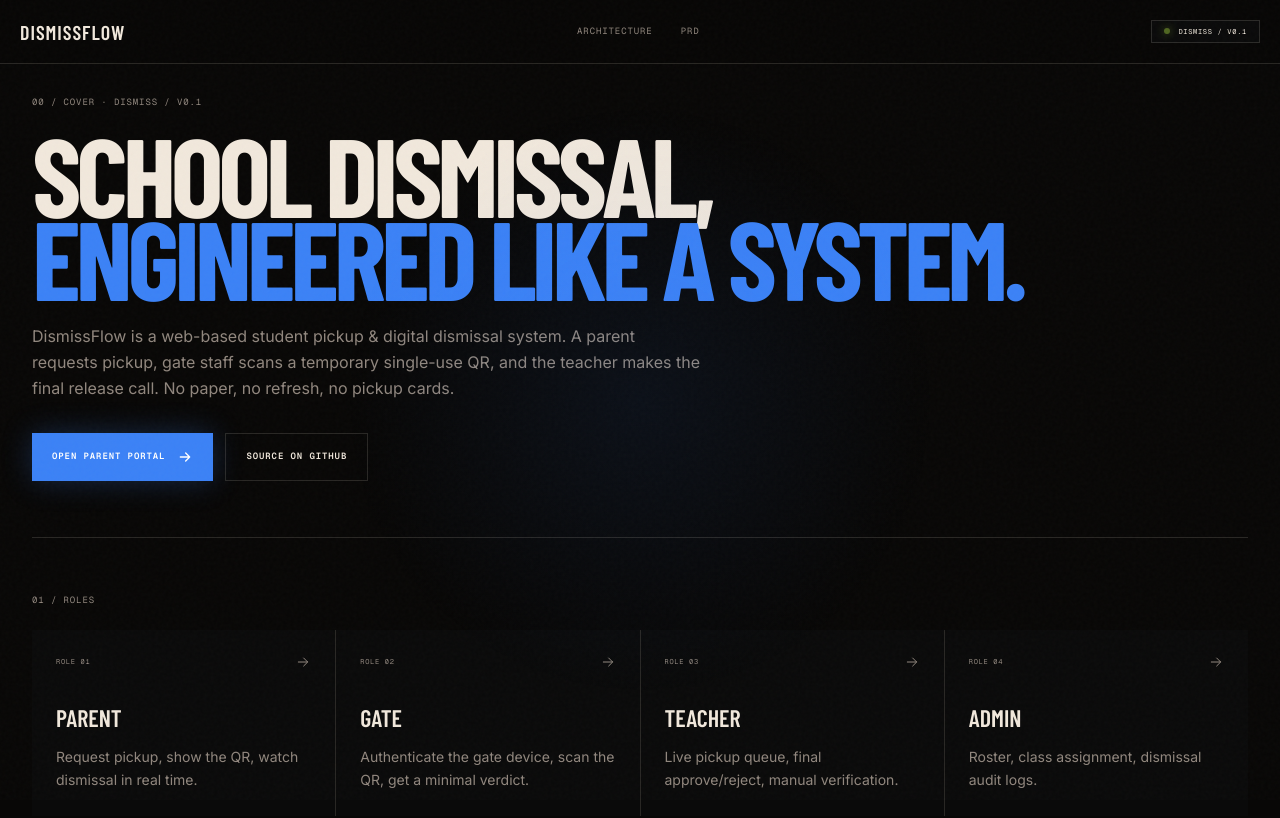
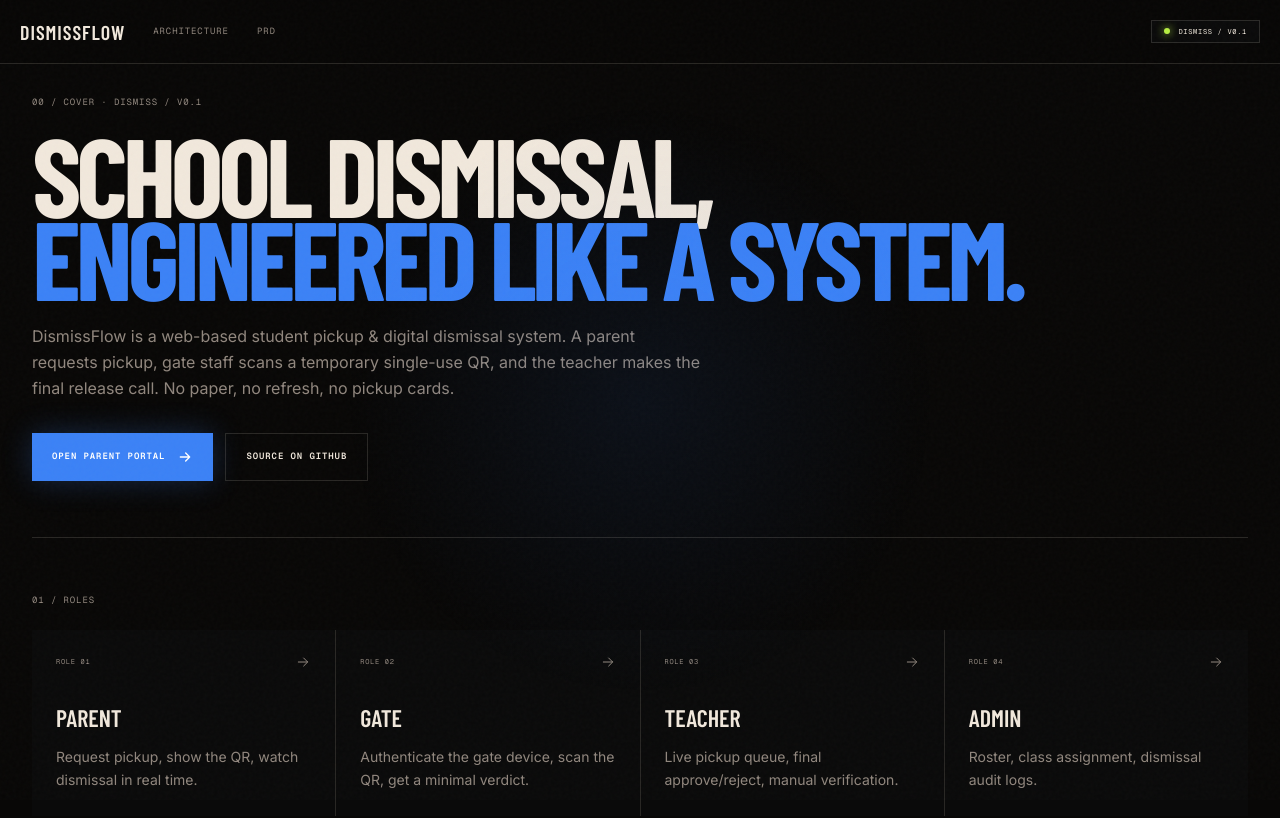
Before and after one commit to risuhfoundry/DismissFlow-EPS, a Next.js app: page / in a window 1280 px wide. Shown: the top 818 px of the page. Built offline with nearby package versions, Linux system fonts and the light colour scheme; a web font is replaced by a local one.

Commit message:
feat(ui): improve navigation and accessibility

```diff
--- a/app/globals.css
+++ b/app/globals.css
@@ -19,6 +19,17 @@
   ::selection {
     background: #3b82f6;
     color: #ffffff;
+  }
+
+  /* Visible keyboard focus for non-button controls (buttons carry their own
+     ring via the Button component). Outlined controls (inputs, links) get a
+     blue hairline so keyboard users can see where focus is. */
+  input:focus-visible,
+  a:focus-visible,
+  [role="button"]:focus-visible,
+  summary:focus-visible {
+    outline: 2px solid rgba(59, 130, 246, 0.65);
+    outline-offset: 2px;
   }
 
   /* Thin mono scrollbar — Kernel-style. */
--- a/components/ui/Icon.tsx
+++ b/components/ui/Icon.tsx
@@ -11,7 +11,9 @@ type IconName =
   | "car"
   | "history"
   | "settings"
-  | "scan";
+  | "scan"
+  | "menu"
+  | "close";
 
 const PATHS: Record<IconName, JSX.Element> = {
   "arrow.right": <path d="M5 12h14M13 6l6 6-6 6" />,
@@ -74,7 +76,15 @@ const PATHS: Record<IconName, JSX.Element> = {
       <path d="M7 21H5a2 2 0 0 1-2-2v-2" />
       <path d="M3 12h18" />
     </>
-  )
+  ),
+  menu: (
+    <>
+      <path d="M4 7h16" />
+      <path d="M4 12h16" />
+      <path d="M4 17h16" />
+    </>
+  ),
+  close: <path d="M6 6l12 12M18 6L6 18" />
 };
 
 export function Icon({
--- a/components/ui/PrimaryButton.tsx
+++ b/components/ui/PrimaryButton.tsx
@@ -1,31 +1,11 @@
-"use client";
-
-import clsx from "clsx";
-import type { ButtonHTMLAttributes, ReactNode } from "react";
-
-// Revora-style primary button: square corners, mono caps, accent fill with
-// a soft glow on hover. Slight 2px lift on hover, scale on press.
-export function PrimaryButton({
-  children,
-  className,
-  ...rest
-}: ButtonHTMLAttributes<HTMLButtonElement> & { children: ReactNode }) {
-  return (
-    <button
-      className={clsx(
-        "group inline-flex items-center justify-center gap-3",
-        "h-12 px-5 bg-accent text-white",
-        "font-mono uppercase tracking-widest text-mono-sm font-semibold",
-        "shadow-accent-glow",
-        "transition-all duration-200",
-        "hover:-translate-y-0.5 hover:bg-accent-deep",
-        "active:scale-[0.98]",
-        "disabled:opacity-50 disabled:pointer-events-none",
-        className
-      )}
-      {...rest}
-    >
-      {children}
-    </button>
-  );
-}
+// Kept for backward compatibility — the canonical button system now lives in
+// Button.tsx (PrimaryButton, SecondaryButton, DangerButton, GhostButton, Button).
+export {
+  Button,
+  PrimaryButton,
+  SecondaryButton,
+  DangerButton,
+  DangerOutlineButton,
+  GhostButton
+} from "./Button";
+export type { ButtonProps, ButtonVariant, ButtonSize } from "./Button";
--- a/components/ui/TopNav.tsx
+++ b/components/ui/TopNav.tsx
@@ -3,10 +3,13 @@
 import clsx from "clsx";
 import Link from "next/link";
 import { usePathname } from "next/navigation";
-import type { ReactNode } from "react";
+import { useEffect, useState, type ReactNode } from "react";
+import { Icon } from "./Icon";
 
-// Fixed top nav — Revora 66px bar, mono caps, hairline border, glass on
-// scroll. Brand mark + role links + status pill on the right.
+// Fixed top nav — Revora 66px bar, mono caps, hairline border, glass on scroll.
+// Brand mark + role links + trailing status on the right. On <md the role
+// links collapse into a hamburger menu so portal sub-routes stay reachable on
+// phones (previously they were hidden entirely, stranding mobile users).
 export function TopNav({
   brand = "DISMISSFLOW",
   links,
@@ -17,6 +20,13 @@ export function TopNav({
   trailing?: ReactNode;
 }) {
   const pathname = usePathname();
+  const [open, setOpen] = useState(false);
+
+  // Close the mobile menu whenever the route changes.
+  useEffect(() => {
+    setOpen(false);
+  }, [pathname]);
+
   return (
     <header
       className={clsx(
@@ -26,21 +36,22 @@ export function TopNav({
         "border-b border-line"
       )}
     >
-      <Link href="/" className="flex items-center gap-3">
+      <div className="flex items-center gap-3">
+        <Link href="/" className="flex items-center gap-3" aria-label="DismissFlow home">
           <span className="font-display text-xl tracking-wider text-bone uppercase">
             {brand}
           </span>
         </Link>
-
-      <nav className="hidden md:flex items-center gap-7">
+        <nav className="hidden md:flex items-center gap-7 ml-4">
           {links.map((l) => {
             const active = pathname === l.href;
             return (
               <Link
                 key={l.href}
                 href={l.href}
+                aria-current={active ? "page" : undefined}
                 className={clsx(
-                "font-mono uppercase tracking-widest text-mono-sm transition-colors",
+                  "font-mono uppercase tracking-widest text-mono-sm transition-colors outline-none focus-visible:text-bone focus-visible:ring-2 focus-visible:ring-accent/70 rounded-sm",
                   active ? "text-bone" : "text-muted hover:text-bone"
                 )}
               >
@@ -49,8 +60,48 @@ export function TopNav({
             );
           })}
         </nav>
+      </div>
 
-      <div className="flex items-center gap-3">{trailing}</div>
+      <div className="flex items-center gap-3">
+        <div className="hidden md:block">{trailing}</div>
+        {links.length > 0 && (
+          <button
+            type="button"
+            onClick={() => setOpen((v) => !v)}
+            aria-expanded={open}
+            aria-label={open ? "Close menu" : "Open menu"}
+            className="md:hidden h-10 w-10 inline-flex items-center justify-center hairline text-bone outline-none focus-visible:ring-2 focus-visible:ring-accent/70"
+          >
+            <Icon name={open ? "close" : "menu"} className="h-5 w-5" strokeWidth={1.6} />
+          </button>
+        )}
+      </div>
+
+      {open && (
+        <div className="md:hidden absolute top-16 inset-x-0 border-b border-line bg-ink/95 backdrop-blur-md">
+          <nav className="flex flex-col p-3 gap-1">
+            {links.map((l) => {
+              const active = pathname === l.href;
+              return (
+                <Link
+                  key={l.href}
+                  href={l.href}
+                  aria-current={active ? "page" : undefined}
+                  className={clsx(
+                    "px-4 py-3 font-mono uppercase tracking-widest text-mono-sm transition-colors",
+                    active
+                      ? "text-bone bg-panel-alt"
+                      : "text-muted hover:text-bone hover:bg-panel-alt"
+                  )}
+                >
+                  {l.label}
+                </Link>
+              );
+            })}
+            {trailing && <div className="px-4 py-3 border-t border-line">{trailing}</div>}
+          </nav>
+        </div>
+      )}
     </header>
   );
 }
```
Lines whose indentation alone changed are shown as unchanged.
